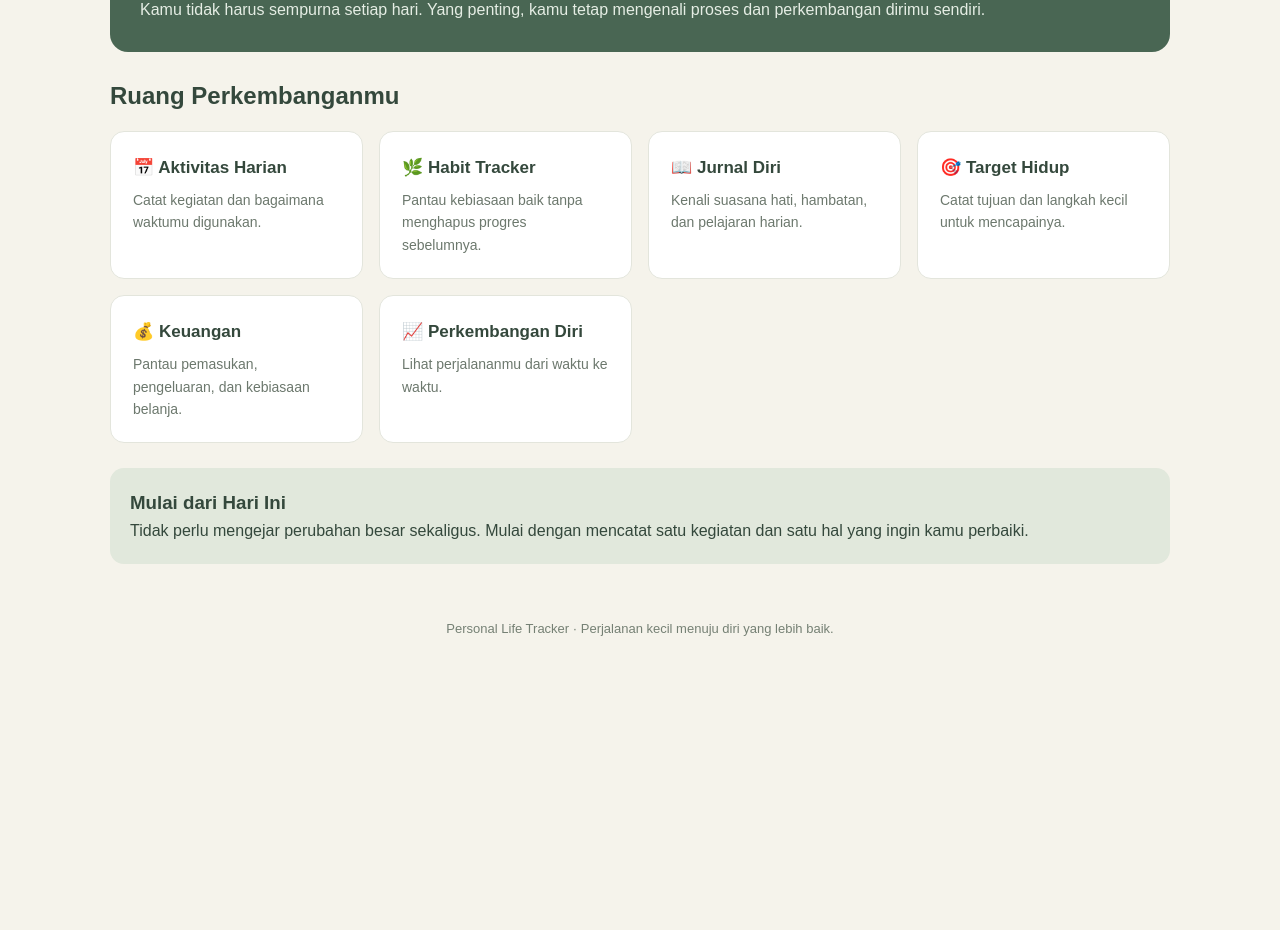
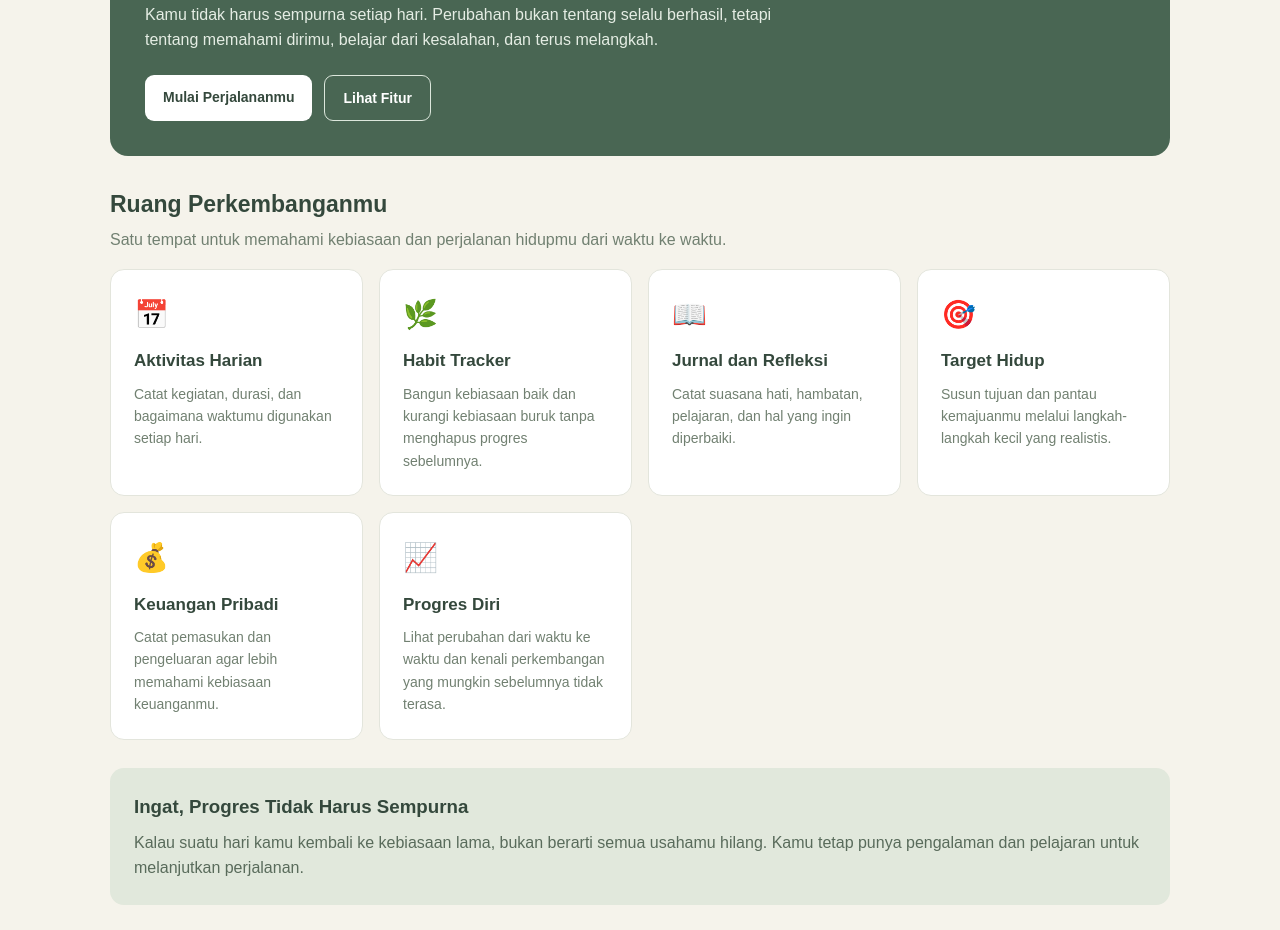
Before and after one commit to HafizdRiyan15/personal-life-tracker, a plain HTML site: page index.html in a window 1280 px wide. Shown: the part 295-1225 px from the top of the page. Before the commit the page ends 960 px from the top, so only its background shows below. Drawn offline with Linux system fonts and the light colour scheme.

Commit message:
Refactor index.html for improved UI and content
Updated styles and content for improved layout and readability. Enhanced user interface elements and added new sections for better user engagement.

```diff
--- a/index.html
+++ b/index.html
@@ -1,10 +1,11 @@
-
 <!DOCTYPE html>
 <html lang="id">
 <head>
     <meta charset="UTF-8">
     <meta name="viewport" content="width=device-width, initial-scale=1.0">
+    <meta name="description" content="Personal Life Tracker untuk mencatat aktivitas, kebiasaan, jurnal, keuangan, dan perkembangan diri.">
     <title>Personal Life Tracker</title>
+
     <style>
         * {
             box-sizing: border-box;
@@ -12,16 +13,38 @@
             padding: 0;
         }
 
+        :root {
+            --green: #496653;
+            --green-dark: #34483c;
+            --green-light: #e1e8dc;
+            --cream: #f5f3eb;
+            --white: #ffffff;
+            --text-muted: #718071;
+            --border: #e3e5dc;
+        }
+
+        html {
+            scroll-behavior: smooth;
+        }
+
         body {
             font-family: Arial, sans-serif;
-            background: #f5f3eb;
-            color: #34483c;
+            background: var(--cream);
+            color: var(--green-dark);
             line-height: 1.6;
         }
 
         header {
-            background: #e1e8dc;
-            padding: 24px 8%;
+            background: var(--green-light);
+            padding: 22px 7%;
+        }
+
+        .header-top {
+            display: flex;
+            align-items: center;
+            justify-content: space-between;
+            flex-wrap: wrap;
+            gap: 12px;
         }
 
         header h1 {
@@ -29,23 +52,40 @@
         }
 
         header p {
-            color: #667568;
+            color: var(--text-muted);
             margin-top: 4px;
         }
 
         nav {
             display: flex;
             flex-wrap: wrap;
-            gap: 10px;
+            align-items: center;
+            gap: 9px;
             margin-top: 18px;
         }
 
         nav a {
             text-decoration: none;
-            color: #34483c;
-            padding: 8px 12px;
+            color: var(--green-dark);
+            padding: 9px 12px;
             border-radius: 8px;
-            background: #f5f3eb;
+            background: var(--cream);
+            font-size: 14px;
+            transition: 0.2s;
+        }
+
+        nav a:hover {
+            background: #d0ddce;
+        }
+
+        nav .login-link {
+            background: var(--green);
+            color: var(--white);
+            font-weight: bold;
+        }
+
+        nav .login-link:hover {
+            background: #354e3d;
         }
 
         main {
@@ -55,37 +95,93 @@
         }
 
         .welcome {
-            background: #496653;
-            color: white;
-            padding: 30px;
+            background: var(--green);
+            color: var(--white);
+            padding: 35px;
             border-radius: 18px;
-            margin-bottom: 25px;
+            margin-bottom: 30px;
         }
 
         .welcome h2 {
-            font-size: 28px;
-            margin-bottom: 8px;
+            font-size: 30px;
+            margin-bottom: 10px;
         }
 
         .welcome p {
             color: #e5ede4;
+            max-width: 650px;
         }
 
-        .section-title {
-            margin-bottom: 15px;
+        .welcome-actions {
+            display: flex;
+            flex-wrap: wrap;
+            gap: 12px;
+            margin-top: 22px;
+        }
+
+        .button {
+            display: inline-block;
+            text-decoration: none;
+            border-radius: 9px;
+            padding: 11px 18px;
+            font-weight: bold;
+            font-size: 14px;
+            transition: 0.2s;
+        }
+
+        .button-primary {
+            background: var(--white);
+            color: var(--green-dark);
+        }
+
+        .button-primary:hover {
+            background: var(--green-light);
+        }
+
+        .button-secondary {
+            border: 1px solid #dce7dc;
+            color: var(--white);
+        }
+
+        .button-secondary:hover {
+            background: #ffffff18;
+        }
+
+        .section-heading {
+            margin-bottom: 16px;
+        }
+
+        .section-heading h2 {
+            font-size: 23px;
+        }
+
+        .section-heading p {
+            color: var(--text-muted);
+            margin-top: 4px;
         }
 
         .cards {
             display: grid;
-            grid-template-columns: repeat(auto-fit, minmax(210px, 1fr));
+            grid-template-columns: repeat(auto-fit, minmax(220px, 1fr));
             gap: 16px;
         }
 
         .card {
-            background: white;
-            padding: 22px;
+            background: var(--white);
+            padding: 23px;
             border-radius: 14px;
-            border: 1px solid #e3e5dc;
+            border: 1px solid var(--border);
+            transition: transform 0.2s, box-shadow 0.2s;
+        }
+
+        .card:hover {
+            transform: translateY(-3px);
+            box-shadow: 0 8px 20px #34483c0c;
+        }
+
+        .card-icon {
+            font-size: 28px;
+            margin-bottom: 10px;
         }
 
         .card h3 {
@@ -94,21 +190,56 @@
         }
 
         .card p {
-            color: #6c786d;
+            color: var(--text-muted);
             font-size: 14px;
         }
 
         .status {
-            margin-top: 25px;
-            padding: 20px;
-            background: #e1e8dc;
+            margin-top: 28px;
+            padding: 24px;
+            background: var(--green-light);
             border-radius: 14px;
+        }
+
+        .status h3 {
+            margin-bottom: 8px;
+        }
+
+        .status p {
+            color: #596b5b;
+        }
+
+        .start-card {
+            margin-top: 28px;
+            padding: 25px;
+            background: var(--white);
+            border: 1px solid var(--border);
+            border-radius: 14px;
+            text-align: center;
+        }
+
+        .start-card h2 {
+            margin-bottom: 8px;
+        }
+
+        .start-card p {
+            color: var(--text-muted);
+            margin-bottom: 18px;
+        }
+
+        .start-card .button {
+            background: var(--green);
+            color: var(--white);
+        }
+
+        .start-card .button:hover {
+            background: #354e3d;
         }
 
         footer {
             text-align: center;
-            padding: 25px;
-            color: #758074;
+            padding: 25px 20px;
+            color: var(--text-muted);
             font-size: 13px;
         }
 
@@ -117,33 +248,57 @@
                 padding: 20px;
             }
 
-            .welcome {
-                padding: 22px;
+            header h1 {
+                font-size: 23px;
             }
 
-            .welcome h2 {
-                font-size: 23px;
+            nav {
+                gap: 7px;
+            }
+
+            nav a {
+                padding: 8px 10px;
+                font-size: 13px;
             }
 
             main {
                 margin-top: 20px;
+                padding: 0 15px;
+            }
+
+            .welcome {
+                padding: 24px;
+            }
+
+            .welcome h2 {
+                font-size: 24px;
+            }
+
+            .cards {
+                grid-template-columns: 1fr;
             }
         }
     </style>
 </head>
+
 <body>
-
     <header>
-        <h1>Personal Life Tracker</h1>
-        <p>Catat perjalananmu, pahami dirimu, dan terus berkembang.</p>
+        <div class="header-top">
+            <div>
+                <h1>Personal Life Tracker 🌿</h1>
+                <p>Catat perjalananmu, pahami dirimu, dan terus berkembang.</p>
+            </div>
+        </div>
 
         <nav>
-            <a href="index.html">Dashboard</a>
+            <a href="index.html">Beranda</a>
             <a href="#aktivitas">Aktivitas</a>
             <a href="#kebiasaan">Kebiasaan</a>
             <a href="#jurnal">Jurnal</a>
             <a href="#target">Target Hidup</a>
             <a href="#keuangan">Keuangan</a>
+            <a href="#progres">Progres</a>
+            <a href="pages/login.html" class="login-link">Login / Daftar</a>
         </nav>
     </header>
 
@@ -151,59 +306,120 @@
         <section class="welcome">
             <h2>Setiap Hari Adalah Proses 🌱</h2>
             <p>
-                Kamu tidak harus sempurna setiap hari.
-                Yang penting, kamu tetap mengenali proses dan
-                perkembangan dirimu sendiri.
+                Kamu tidak harus sempurna setiap hari. Perubahan bukan
+                tentang selalu berhasil, tetapi tentang memahami dirimu,
+                belajar dari kesalahan, dan terus melangkah.
+            </p>
+
+            <div class="welcome-actions">
+                <a href="pages/login.html" class="button button-primary">
+                    Mulai Perjalananmu
+                </a>
+
+                <a href="#fitur" class="button button-secondary">
+                    Lihat Fitur
+                </a>
+            </div>
+        </section>
+
+        <section id="fitur">
+            <div class="section-heading">
+                <h2>Ruang Perkembanganmu</h2>
+                <p>
+                    Satu tempat untuk memahami kebiasaan dan perjalanan
+                    hidupmu dari waktu ke waktu.
+                </p>
+            </div>
+
+            <div class="cards">
+                <article class="card" id="aktivitas">
+                    <div class="card-icon">📅</div>
+                    <h3>Aktivitas Harian</h3>
+                    <p>
+                        Catat kegiatan, durasi, dan bagaimana waktumu
+                        digunakan setiap hari.
+                    </p>
+                </article>
+
+                <article class="card" id="kebiasaan">
+                    <div class="card-icon">🌿</div>
+                    <h3>Habit Tracker</h3>
+                    <p>
+                        Bangun kebiasaan baik dan kurangi kebiasaan buruk
+                        tanpa menghapus progres sebelumnya.
+                    </p>
+                </article>
+
+                <article class="card" id="jurnal">
+                    <div class="card-icon">📖</div>
+                    <h3>Jurnal dan Refleksi</h3>
+                    <p>
+                        Catat suasana hati, hambatan, pelajaran, dan
+                        hal yang ingin diperbaiki.
+                    </p>
+                </article>
+
+                <article class="card" id="target">
+                    <div class="card-icon">🎯</div>
+                    <h3>Target Hidup</h3>
+                    <p>
+                        Susun tujuan dan pantau kemajuanmu melalui
+                        langkah-langkah kecil yang realistis.
+                    </p>
+                </article>
+
+                <article class="card" id="keuangan">
+                    <div class="card-icon">💰</div>
+                    <h3>Keuangan Pribadi</h3>
+                    <p>
+                        Catat pemasukan dan pengeluaran agar lebih
+                        memahami kebiasaan keuanganmu.
+                    </p>
+                </article>
+
+                <article class="card" id="progres">
+                    <div class="card-icon">📈</div>
+                    <h3>Progres Diri</h3>
+                    <p>
+                        Lihat perubahan dari waktu ke waktu dan kenali
+                        perkembangan yang mungkin sebelumnya tidak terasa.
+                    </p>
+                </article>
+            </div>
+        </section>
+
+        <section class="status">
+            <h3>Ingat, Progres Tidak Harus Sempurna</h3>
+            <p>
+                Kalau suatu hari kamu kembali ke kebiasaan lama,
+                bukan berarti semua usahamu hilang. Kamu tetap punya
+                pengalaman dan pelajaran untuk melanjutkan perjalanan.
             </p>
         </section>
 
-        <h2 class="section-title">Ruang Perkembanganmu</h2>
+        <section class="start-card">
+            <h2>Mulai dari Hari Ini</h2>
+            <p>
+                Buat akun untuk mulai mencatat aktivitas dan perjalanan
+                perkembangan dirimu.
+            </p>
 
-        <section class="cards">
-            <article class="card" id="aktivitas">
-                <h3>📅 Aktivitas Harian</h3>
-                <p>Catat kegiatan dan bagaimana waktumu digunakan.</p>
-            </article>
-
-            <article class="card" id="kebiasaan">
-                <h3>🌿 Habit Tracker</h3>
-                <p>Pantau kebiasaan baik tanpa menghapus progres sebelumnya.</p>
-            </article>
-
-            <article class="card" id="jurnal">
-                <h3>📖 Jurnal Diri</h3>
-                <p>Kenali suasana hati, hambatan, dan pelajaran harian.</p>
-            </article>
-
-            <article class="card" id="target">
-                <h3>🎯 Target Hidup</h3>
-                <p>Catat tujuan dan langkah kecil untuk mencapainya.</p>
-            </article>
-
-            <article class="card" id="keuangan">
-                <h3>💰 Keuangan</h3>
-                <p>Pantau pemasukan, pengeluaran, dan kebiasaan belanja.</p>
-            </article>
-
-            <article class="card" id="progres">
-                <h3>📈 Perkembangan Diri</h3>
-                <p>Lihat perjalananmu dari waktu ke waktu.</p>
-            </article>
-        </section>
-
-        <section class="status">
-            <h3>Mulai dari Hari Ini</h3>
-            <p>
-                Tidak perlu mengejar perubahan besar sekaligus.
-                Mulai dengan mencatat satu kegiatan dan satu hal
-                yang ingin kamu perbaiki.
-            </p>
+            <a href="pages/login.html" class="button">
+                Login atau Buat Akun
+            </a>
         </section>
     </main>
 
     <footer>
-        Personal Life Tracker · Perjalanan kecil menuju diri yang lebih baik.
+        <p>
+            Personal Life Tracker · Perjalanan kecil menuju diri yang lebih baik.
+        </p>
+        <p>© <span id="year"></span> Personal Life Tracker</p>
     </footer>
 
+    <script>
+        document.getElementById("year").textContent =
+            new Date().getFullYear();
+    </script>
 </body>
 </html>
```
